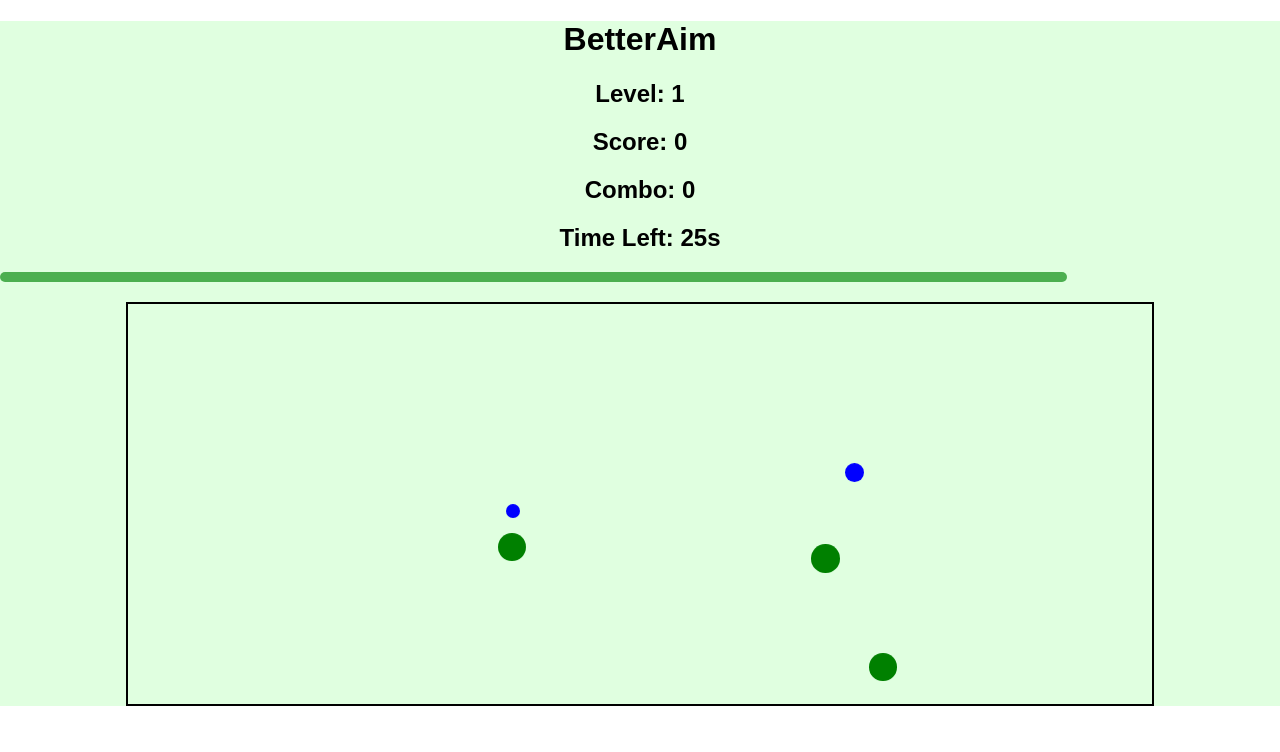
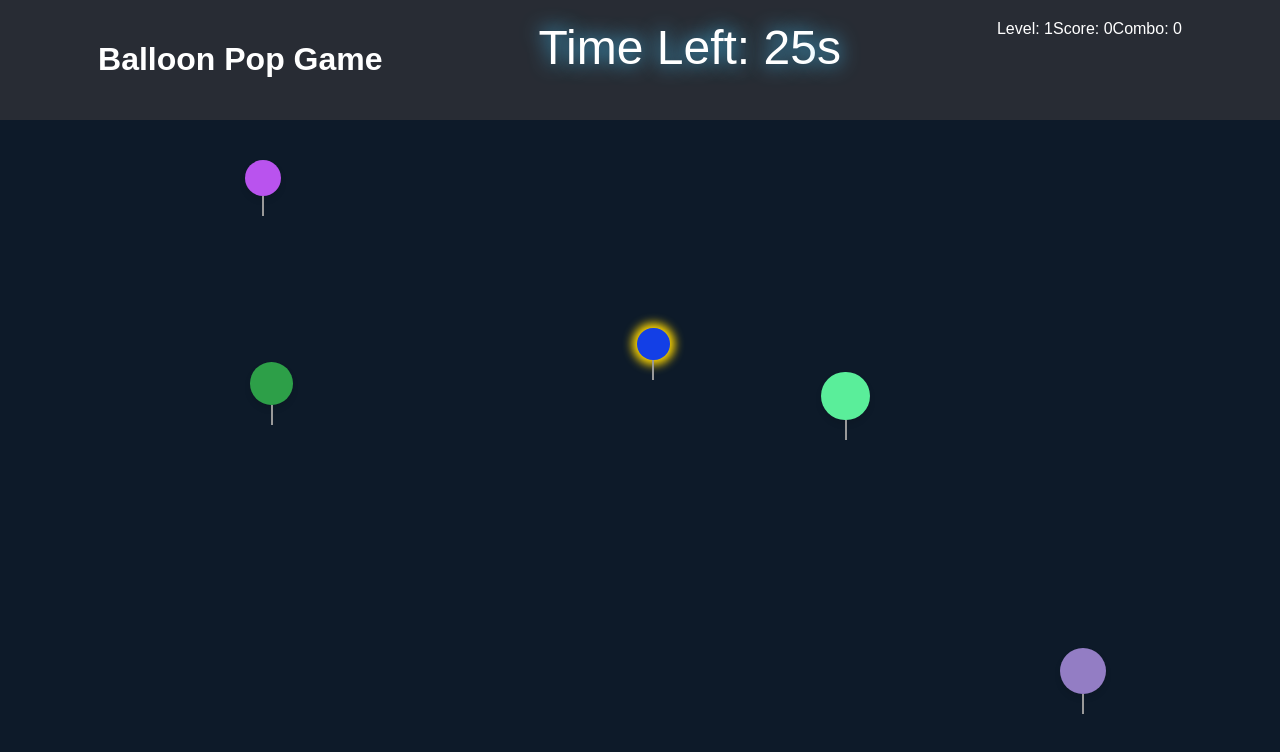
Before and after one commit to chmuhammadasim/BetterAim-React, a React (Create React App) app: page / in a window 1280 px wide. Shown: the top 752 px of the page. Built offline with nearby package versions, Linux system fonts and the light colour scheme.

Commit message:
ballons added

```diff
--- a/package.json
+++ b/package.json
@@ -6,6 +6,7 @@
     "@testing-library/jest-dom": "^5.17.0",
     "@testing-library/react": "^13.4.0",
     "@testing-library/user-event": "^13.5.0",
+    "lottie-react-native": "^7.0.0",
     "react": "^18.3.1",
     "react-dom": "^18.3.1",
     "react-scripts": "5.0.1",
--- a/src/App.css
+++ b/src/App.css
@@ -1,67 +1,62 @@
-.App {
-  text-align: center;
-}
-
-.App-logo {
-  height: 40vmin;
-  pointer-events: none;
-}
-
-@media (prefers-reduced-motion: no-preference) {
-  .App-logo {
-    animation: App-logo-spin infinite 20s linear;
-  }
-}
-
-.App-header {
-  background-color: #282c34;
-  min-height: 100vh;
-  display: flex;
-  flex-direction: column;
-  align-items: center;
-  justify-content: center;
-  font-size: calc(10px + 2vmin);
-  color: white;
-}
-
-.App-link {
-  color: #61dafb;
-}
-
-@keyframes App-logo-spin {
-  from {
-    transform: rotate(0deg);
-  }
-  to {
-    transform: rotate(360deg);
-  }
-}
+/* Base App styles */
 .App {
   text-align: center;
   font-family: 'Arial', sans-serif;
+  background-color: #0d1a29;
+  height: 100vh;
+  margin: 0;
+  display: flex;
+  flex-direction: column;
 }
 
+/* Full-screen header and layout adjustments */
+.game-header {
+  background-color: #282c34;
+  color: white;
+  padding: 20px;
+  display: flex;
+  justify-content: space-around;
+  width: 100%;
+  box-sizing: border-box;
+  position: sticky;
+  top: 0;
+}
+
+#timer {
+  font-size: 3em;
+  font-weight: 100;
+  color: white;
+  text-shadow: 0 0 20px #48c8ff;
+}
+
+/* Game area with balloons */
 .game-area {
   position: relative;
-  width: 80%;
-  height: 400px;
-  margin: 20px auto;
-  border: 2px solid black;
-  position: relative;
+  width: 100%;
+  height: calc(100vh - 100px); /* Takes up all space below the header */
   overflow: hidden;
+  background-color: #0d1a29;
+  display: flex;
+  justify-content: center;
+  align-items: center;
 }
 
-.dot {
-  background-color: red;
-  border-radius: 50%;
+/* Balloon styles */
+.balloon {
+  width: 50px; /* Fixed width */
+  height: 50px; /* Fixed height to match width for round shape */
+  border-radius: 50%; /* Perfectly round */
   position: absolute;
   cursor: pointer;
-  transition: transform 0.1s ease;
+  transition: transform 0.1s ease, background-color 0.2s ease;
   animation: fade-in 0.5s ease-in;
+  box-shadow: 0 4px 6px rgba(0, 0, 0, 0.1);
+  transform-origin: bottom;
 }
 
-.dot:hover {
-  transform: scale(1.2);
+
+.balloon:hover {
+  transform: scale(1.1);
 }
 
 .bonus {
@@ -69,21 +64,32 @@
   box-shadow: 0px 0px 10px 5px gold;
 }
 
-.bounce {
-  animation: bounce 1s infinite;
-}
-
-@keyframes bounce {
-  0%, 100% {
-    transform: translateY(0);
+/* Pop effect */
+@keyframes pop {
+  0% {
+    transform: scale(1);
   }
-  50% {
-    transform: translateY(-10px);
+  100% {
+    transform: scale(0);
+    opacity: 0;
   }
 }
 
-.fade-in {
-  animation: fade-in 1s ease-in;
+.popped {
+  animation: pop 0.3s forwards;
+}
+
+/* Balloon string */
+.balloon::after {
+  content: '';
+  display: block;
+  position: absolute;
+  width: 2px;
+  height: 20px;
+  background-color: #999;
+  top: 100%;
+  left: 50%;
+  transform: translateX(-50%);
 }
 
 @keyframes fade-in {
@@ -94,18 +100,3 @@
     opacity: 1;
   }
 }
-
-.progress-bar {
-  height: 10px;
-  background-color: #4caf50;
-  border-radius: 5px;
-  transition: width 0.5s ease;
-}
-
-.power-up {
-  color: white;
-  font-size: 1.2rem;
-  background-color: #ff5733;
-  padding: 10px;
-
-}
--- a/src/App.js
+++ b/src/App.js
@@ -1,169 +1,115 @@
-import React, { useState, useEffect, useRef } from 'react';
-import './App.css';
-// import clickSoundFile from './click-sound.mp3';
-// import bonusSoundFile from './bonus-sound.mp3';
+import React, { useState, useEffect } from 'react';
+import './App.css'; // Assuming the CSS you shared is inside this file
+import popSoundFile from './pop-sound.mp3'; // Placeholder for your popping sound
 
 function App() {
-  const [dots, setDots] = useState([]);
+  const [balloons, setBalloons] = useState([]);
   const [score, setScore] = useState(0);
   const [level, setLevel] = useState(1);
   const [timeLeft, setTimeLeft] = useState(30);
   const [gameOver, setGameOver] = useState(false);
-  const [slowMotion, setSlowMotion] = useState(false);
-  const [doublePoints, setDoublePoints] = useState(false);
   const [combo, setCombo] = useState(0);
-  const [highScores, setHighScores] = useState(JSON.parse(localStorage.getItem('highScores')) || []);
+  const popSound = new Audio(popSoundFile);
 
-  // const clickSound = new Audio(clickSoundFile);
-  // const bonusSound = new Audio(bonusSoundFile);
-  const dotMoveInterval = useRef(null);
+  // Function to generate random color for balloons
+  const generateRandomColor = () => {
+    const letters = '0123456789ABCDEF';
+    let color = '#';
+    for (let i = 0; i < 6; i++) {
+      color += letters[Math.floor(Math.random() * 16)];
+    }
+    return color;
+  };
 
-  // Generate random dots
-  const generateDots = () => {
-    const numDots = level * 5;
-    const newDots = Array.from({ length: numDots }, () => ({
+  // Generate new balloons throughout the level
+  useEffect(() => {
+    const balloonInterval = setInterval(() => {
+      if (timeLeft > 0) {
+        generateBalloon();
+      }
+    }, 1000); // Generate a balloon every second
+
+    return () => clearInterval(balloonInterval);
+  }, [timeLeft]);
+
+  // Timer logic
+  useEffect(() => {
+    const interval = setInterval(() => {
+      if (timeLeft > 0) {
+        setTimeLeft((prevTime) => prevTime - 1);
+      } else {
+        setGameOver(true);
+      }
+    }, 1000);
+
+    return () => clearInterval(interval);
+  }, [timeLeft]);
+
+  const generateBalloon = () => {
+    const newBalloon = {
       id: Math.random(),
       x: Math.random() * 90,
-      y: Math.random() * 90,
-      size: Math.random() * (30 - 10) + 10, // Random size between 10px and 30px
+      y: Math.random() * 80,
+      size: Math.random() * (50 - 30) + 30,
+      color: generateRandomColor(), // Assign a random color
       isBonus: Math.random() < 0.1, // 10% chance for bonus
-      speed: Math.random() * 0.5 + 0.5, // Speed for moving dots
-    }));
-    setDots(newDots);
+    };
+    setBalloons((prevBalloons) => [...prevBalloons, newBalloon]);
   };
 
-  // Move dots based on level difficulty
-  const moveDots = () => {
-    if (level > 1) {
-      dotMoveInterval.current = setInterval(() => {
-        setDots((prevDots) =>
-          prevDots.map((dot) => ({
-            ...dot,
-            x: (dot.x + dot.speed * (slowMotion ? 0.5 : 1)) % 90,
-            y: (dot.y + dot.speed * (slowMotion ? 0.5 : 1)) % 90,
-          }))
-        );
-      }, 100);
-    }
+  const handleBalloonClick = (balloonId) => {
+    popSound.play();
+    setScore((prevScore) => prevScore + 10);
+    setCombo(combo + 1);
+    setBalloons(balloons.filter((b) => b.id !== balloonId));
   };
 
-  useEffect(() => {
-    generateDots();
-    moveDots();
-    return () => clearInterval(dotMoveInterval.current);
-  }, [level]);
-
-  // Timer logic and power-ups
-  useEffect(() => {
-    const interval = setInterval(() => {
-      setTimeLeft((prevTime) => (prevTime > 0 ? prevTime - 1 : 0));
-    }, 1000);
-
-    if (timeLeft === 0) {
-      if (dots.length === 0) {
-        alert(`Level ${level} complete! Moving to the next level.`);
-        setLevel(level + 1);
-        setTimeLeft(30);
-      } else {
-        setGameOver(true);
-        updateHighScores(score);
-      }
-    }
-
-    return () => clearInterval(interval);
-  }, [timeLeft, dots]);
-
-  // Handle dot click
-  const handleDotClick = (dot) => {
-    // clickSound.play();
-    let points = dot.isBonus ? 50 : 10;
-    if (doublePoints) points *= 2;
-    setScore(score + points);
-    setDots(dots.filter((d) => d.id !== dot.id));
-
-    // Increase combo count
-    setCombo(combo + 1);
-
-    // Trigger slow motion power-up every 10 combo hits
-    if (combo > 0 && combo % 10 === 0) {
-      activatePowerUp('slowMotion');
-    }
-
-    // Trigger double points at random
-    if (Math.random() < 0.05) {
-      activatePowerUp('doublePoints');
-    }
-  };
-
-  // Activate power-ups
-  const activatePowerUp = (type) => {
-    if (type === 'slowMotion') {
-      setSlowMotion(true);
-      setTimeout(() => setSlowMotion(false), 5000);
-    } else if (type === 'doublePoints') {
-      setDoublePoints(true);
-      setTimeout(() => setDoublePoints(false), 5000);
-    }
-  };
-
-  // Update leaderboard
-  const updateHighScores = (newScore) => {
-    const updatedScores = [...highScores, newScore].sort((a, b) => b - a).slice(0, 5);
-    setHighScores(updatedScores);
-    localStorage.setItem('highScores', JSON.stringify(updatedScores));
-  };
-
-  // Restart game
   const restartGame = () => {
     setScore(0);
     setLevel(1);
     setTimeLeft(30);
     setGameOver(false);
     setCombo(0);
-    generateDots();
+    setBalloons([]);
   };
 
   if (gameOver) {
     return (
-      <div className="game-over fade-in">
-        <h1>Game Over!</h1>
+      <div className="expired-notice">
+        <span>Game Over!</span>
         <p>Your Score: {score}</p>
         <button onClick={restartGame}>Restart Game</button>
-        <h3>Leaderboard:</h3>
-        <ol>
-          {highScores.map((highScore, index) => (
-            <li key={index}>{highScore}</li>
-          ))}
-        </ol>
       </div>
     );
   }
 
   return (
-    <div className="App fade-in" style={{ backgroundColor: level % 2 === 0 ? '#f0f0f0' : '#e0ffe0' }}>
-      <h1>BetterAim</h1>
-      <h2>Level: {level}</h2>
-      <h2 className="score-counter">Score: {score}</h2>
-      <h2>Combo: {combo}</h2>
-      <h2>Time Left: {timeLeft}s</h2>
-      <ProgressBar timeLeft={timeLeft} />
-
-      {slowMotion && <p className="power-up glow-effect">Slow Motion Activated!</p>}
-      {doublePoints && <p className="power-up glow-effect">Double Points Activated!</p>}
+    <div className="App">
+      <header className="game-header">
+        <h1>Balloon Pop Game</h1>
+        <div id="timer">
+          Time Left: {timeLeft}s
+        </div>
+        <div className="scoreboard">
+          <span>Level: {level}</span>
+          <span>Score: {score}</span>
+          <span>Combo: {combo}</span>
+        </div>
+      </header>
 
       <div className="game-area">
-        {dots.map((dot) => (
+        {balloons.map((balloon) => (
           <div
-            key={dot.id}
-            className={`dot bounce ${dot.isBonus ? 'bonus' : ''}`}
+            key={balloon.id}
+            className={`balloon ${balloon.isBonus ? 'bonus' : ''}`}
             style={{
-              top: `${dot.y}%`,
-              left: `${dot.x}%`,
-              width: `${dot.size}px`,
-              height: `${dot.size}px`,
-              backgroundColor: dot.size < 20 ? 'blue' : dot.size > 25 ? 'green' : 'red',
+              top: `${balloon.y}%`,
+              left: `${balloon.x}%`,
+              width: `${balloon.size}px`,
+              height: `${balloon.size}px`, // Adjust height to match width for round shape
+              backgroundColor: balloon.color, // Set background color to the random color
             }}
-            onClick={() => handleDotClick(dot)}
+            onClick={() => handleBalloonClick(balloon.id)}
           ></div>
         ))}
       </div>
@@ -171,9 +117,4 @@ function App() {
   );
 }
 
-function ProgressBar({ timeLeft }) {
-  const percentage = (timeLeft / 30) * 100;
-  return <div className="progress-bar" style={{ width: `${percentage}%` }}></div>;
-}
-
 export default App;
```
Also changed, not shown: 2 other files (tests, documents, lock files or other folders).
